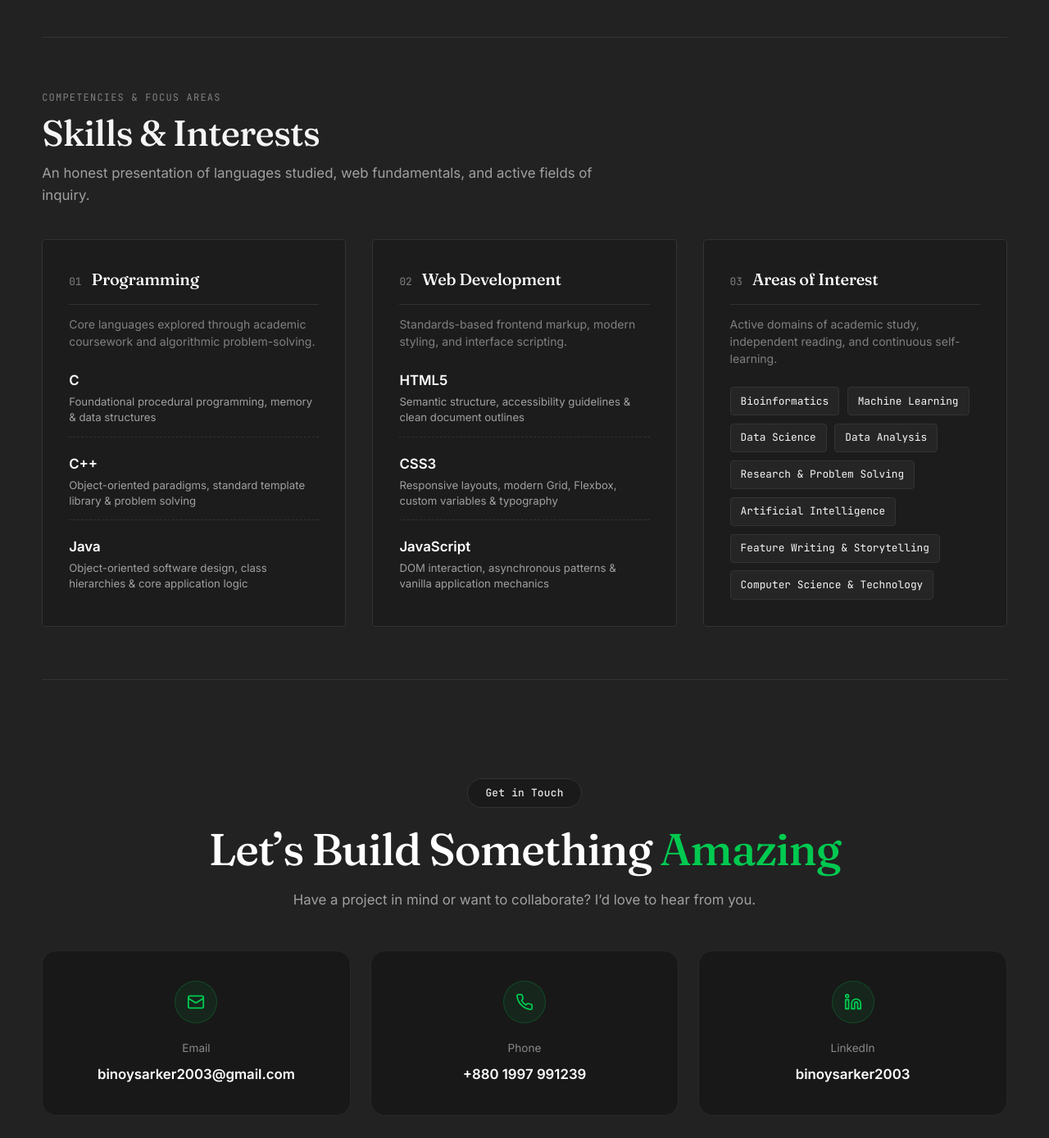
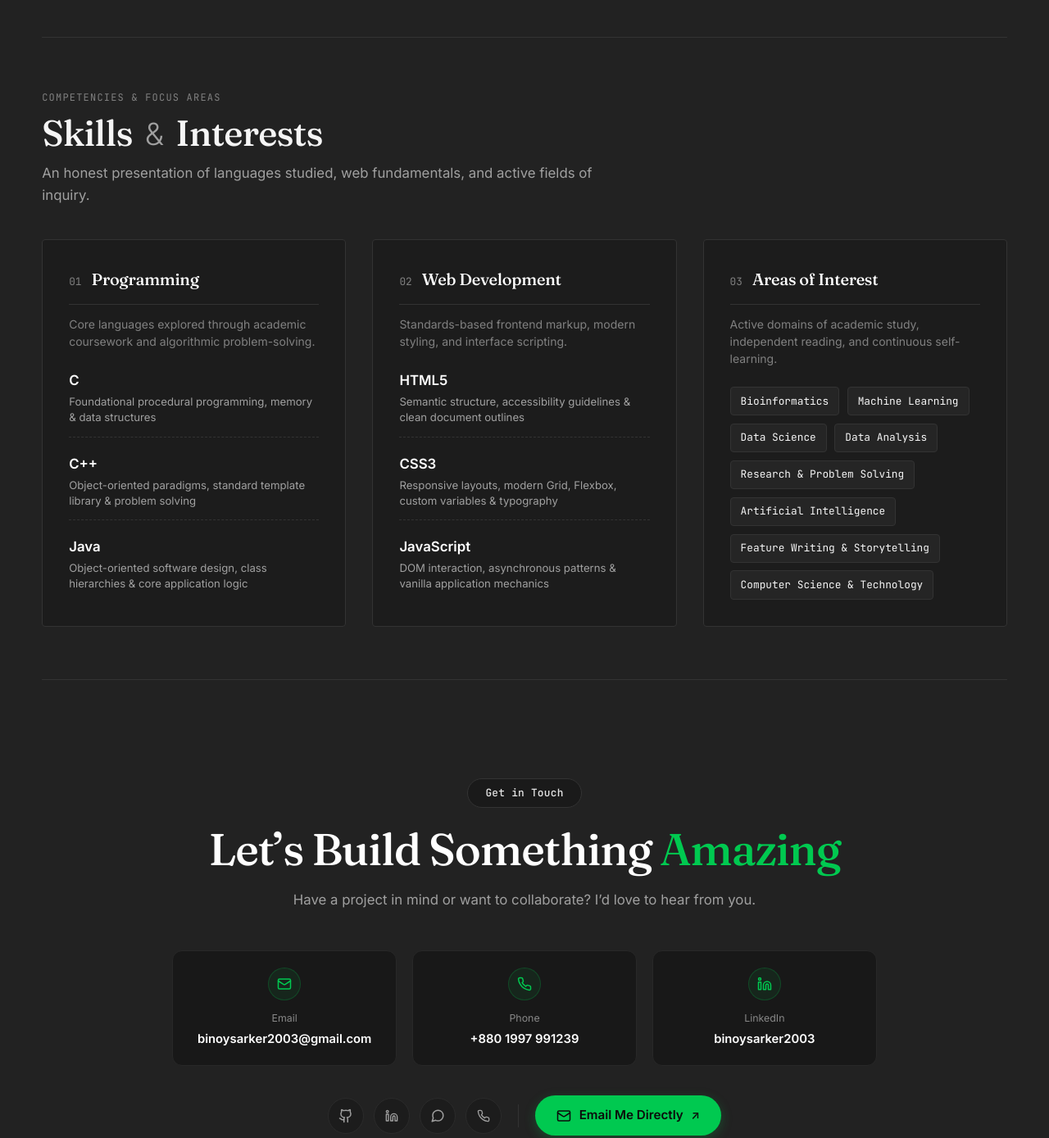
Before and after one commit to Binoy2003/master_folio, a plain HTML site: page index.html in a window 1280 px wide. Shown: the part 5780-7169 px from the top of the page at 82% size. Drawn offline with Linux system fonts and the light colour scheme; no server answers.

Commit message:
added and

```diff
--- a/index.html
+++ b/index.html
@@ -79,7 +79,7 @@
             <li><a href="#projects" class="mobile-nav-link">Projects</a></li>
             <li><a href="#research-ideas" class="mobile-nav-link">Research Ideas</a></li>
             <li><a href="#about" class="mobile-nav-link">About</a></li>
-            <li><a href="#skills" class="mobile-nav-link">Skills & Interests</a></li>
+            <li><a href="#skills" class="mobile-nav-link">Skills &amp; Interests</a></li>
             <li><a href="#resume" class="mobile-nav-link">Resume</a></li>
             <li><a href="#contact" class="mobile-nav-link">Contact</a></li>
           </ul>
@@ -840,7 +840,7 @@
         <section class="section skills-section reveal-on-scroll" id="skills">
           <div class="section-intro">
             <span class="section-label">Competencies & Focus Areas</span>
-            <h2 class="section-heading">Skills & Interests</h2>
+            <h2 class="section-heading">Skills <span class="clean-amp">&amp;</span> Interests</h2>
             <p class="section-subtext">
               An honest presentation of languages studied, web fundamentals, and active fields of inquiry.
             </p>
--- a/style.css
+++ b/style.css
@@ -338,6 +338,16 @@
   line-height: 1.15;
 }
 
+.clean-amp {
+  font-family: var(--font-main);
+  font-weight: 300;
+  font-size: 0.85em;
+  color: var(--color-text-secondary);
+  display: inline-block;
+  vertical-align: 0.04em;
+  margin: 0 0.18em;
+}
+
 .section-subtext {
   color: var(--color-text-secondary);
   font-size: 1.05rem;
@@ -1363,16 +1373,17 @@
 .contact-cards-grid {
   display: grid;
   grid-template-columns: repeat(3, 1fr);
-  gap: 1.5rem;
-  margin-bottom: 2.5rem;
+  gap: 1.15rem;
+  margin: 0 auto 2.25rem;
   width: 100%;
+  max-width: 860px;
 }
 
 .contact-feature-card {
   background-color: #181818;
   border: 1px solid #282828;
-  border-radius: 18px;
-  padding: 2.25rem 1.5rem;
+  border-radius: 12px;
+  padding: 1.25rem 1rem;
   display: flex;
   flex-direction: column;
   align-items: center;
@@ -1383,15 +1394,15 @@
 }
 
 .contact-feature-card:hover {
-  transform: translateY(-4px);
+  transform: translateY(-3px);
   border-color: rgba(0, 201, 80, 0.45);
   background-color: #1D1D1D;
-  box-shadow: 0 10px 30px -10px rgba(0, 201, 80, 0.15);
+  box-shadow: 0 8px 24px -8px rgba(0, 201, 80, 0.15);
 }
 
 .contact-card-icon-wrap {
-  width: 52px;
-  height: 52px;
+  width: 40px;
+  height: 40px;
   border-radius: 50%;
   background-color: rgba(0, 201, 80, 0.08);
   border: 1px solid rgba(0, 201, 80, 0.22);
@@ -1399,24 +1410,29 @@
   align-items: center;
   justify-content: center;
   color: #00C950;
-  margin-bottom: 1.25rem;
+  margin-bottom: 0.75rem;
   transition: background-color 0.25s ease, transform 0.25s ease;
+}
+
+.contact-card-icon-wrap svg {
+  width: 18px;
+  height: 18px;
 }
 
 .contact-feature-card:hover .contact-card-icon-wrap {
   background-color: rgba(0, 201, 80, 0.18);
-  transform: scale(1.08);
+  transform: scale(1.06);
 }
 
 .contact-card-label {
-  font-size: 0.85rem;
+  font-size: 0.775rem;
   color: #888888;
-  margin-bottom: 0.45rem;
+  margin-bottom: 0.25rem;
   font-weight: 400;
 }
 
 .contact-card-value {
-  font-size: 1.05rem;
+  font-size: 0.925rem;
   font-weight: 600;
   color: #FFFFFF;
   word-break: break-all;
@@ -1576,7 +1592,8 @@
 @media (max-width: 868px) {
   .contact-cards-grid {
     grid-template-columns: 1fr;
-    gap: 1.25rem;
+    gap: 1rem;
+    max-width: 380px;
   }
 
   .contact-action-bar {
```
